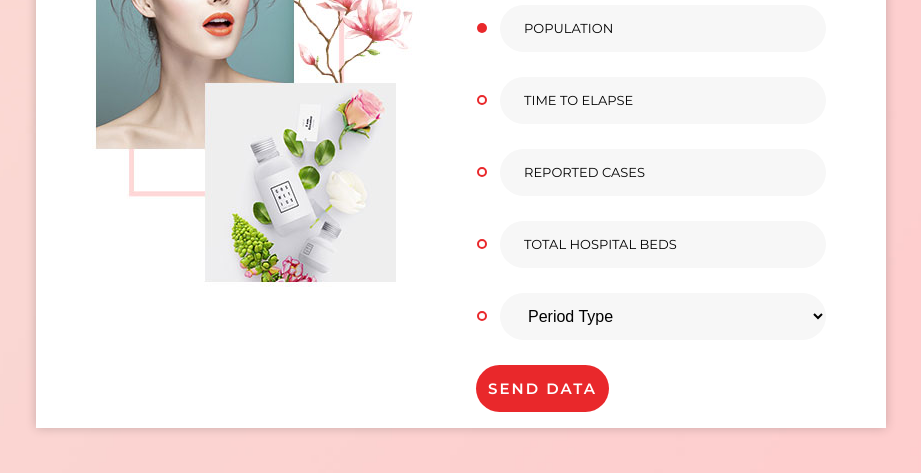
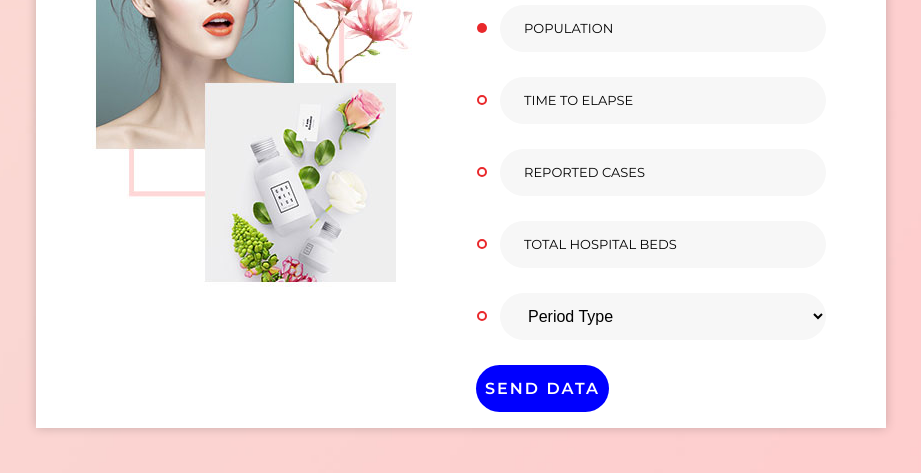
Before and after one commit to chubukas/covid-19SDG, a website with bundled scripts: page index.html in a window 1280 px wide. Shown: the part 291-764 px from the top of the page, without its empty margins (179-1100 px from the left). Built offline with nearby package versions, Linux system fonts and the light colour scheme.

Commit message:
updated frontend

```diff
--- a/css/style.css
+++ b/css/style.css
@@ -222,8 +222,8 @@ button {
   justify-content: center;
   padding: 0;
   margin-bottom: 1rem;
-  background: #e9282b;
-  font-size: 15px;
+  background: #0000ff;
+  font-size: 1rem;
   color: #fff;
   text-transform: uppercase;
   font-family: 'Montserrat-SemiBold';
--- a/index.html
+++ b/index.html
@@ -103,7 +103,7 @@
             </select>
           </div>
 
-          <button data-go-estimate>Send Data</button>
+          <button type="submit" data-go-estimate>Send Data</button>
         </form>
       </div>
     </div>
```
